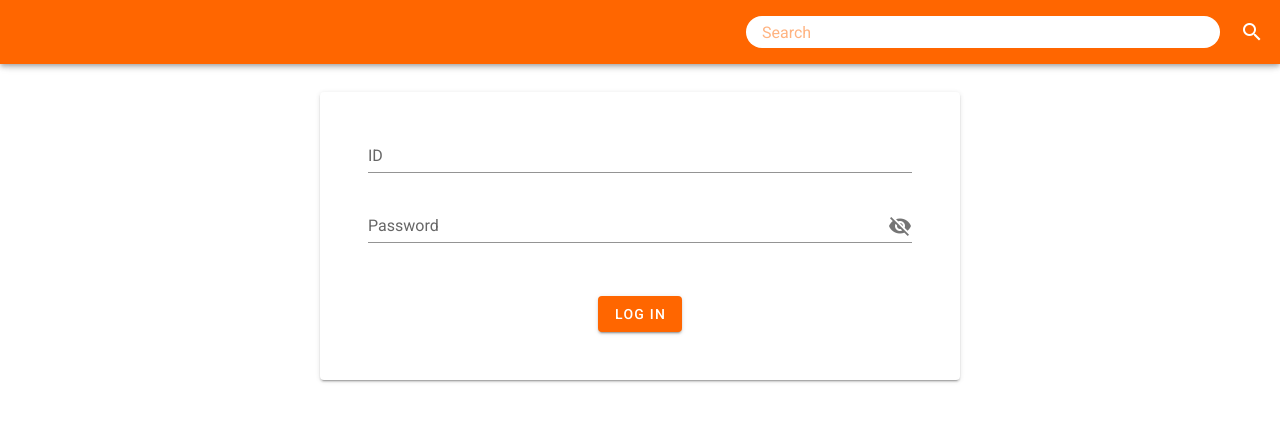
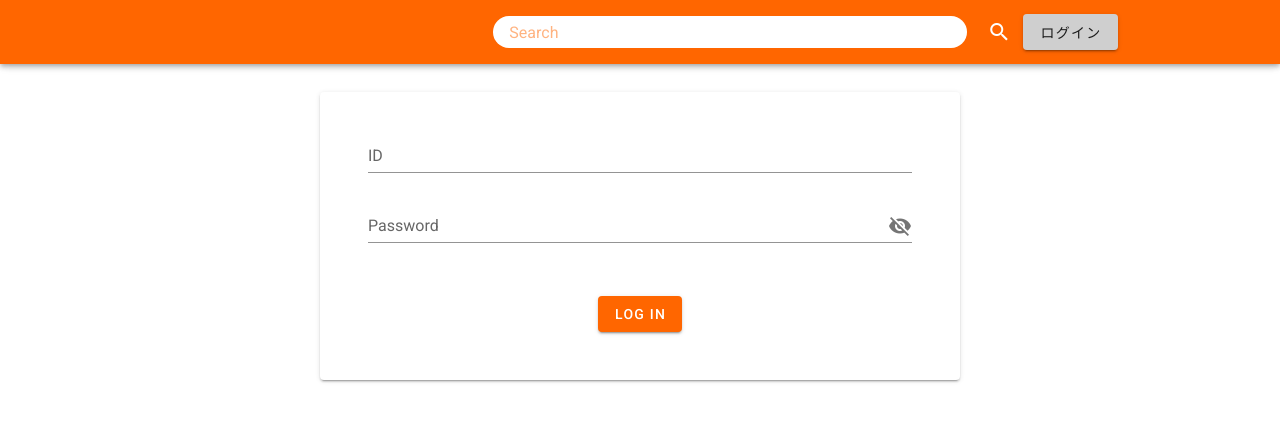
Before and after one commit to jigintern/Foodmates-client, a Vue app: page /login in a window 1280 px wide. Shown: the top 422 px of the page. Built offline with nearby package versions, Linux system fonts and the light colour scheme; what vue-magic-grid would draw is missing.

Commit message:
[ADD] ログインボタンの追加

```diff
--- a/src/components/TheHeader/TheHeader.vue
+++ b/src/components/TheHeader/TheHeader.vue
@@ -15,6 +15,9 @@
       </v-col>
       <v-col v-if="authUser" class="mr-2" align-self="center" justify="end">
         <v-btn @click="logout">ログアウト</v-btn>
+      </v-col>
+      <v-col v-else class="mr-2" align-self="center" justify="end">
+        <v-btn to="/login">ログイン</v-btn>
       </v-col>
     </v-row>
   </v-app-bar>
--- a/src/views/Home.vue
+++ b/src/views/Home.vue
@@ -33,6 +33,7 @@
 import PostsView from '../components/ThePostsView/ThePostsView'
 import PostModal from '../components/ThePostModal/ThePostModal'
 import RecommendedUsers from '../components/TheRecommendedUsers/TheRecommendedUsers'
+import { mapGetters } from 'vuex'
 
 export default {
   components: {
@@ -41,7 +42,16 @@ export default {
     RecommendedUsers
   },
 
+  computed: {
+    ...mapGetters({
+      authUser: 'authUser'
+    })
+  },
+
   async created () {
+    if (!this.authUser) {
+      this.$router.push('/login')
+    }
     await this.updatePosts()
     await this.getRecommendedUsers()
   },
```
